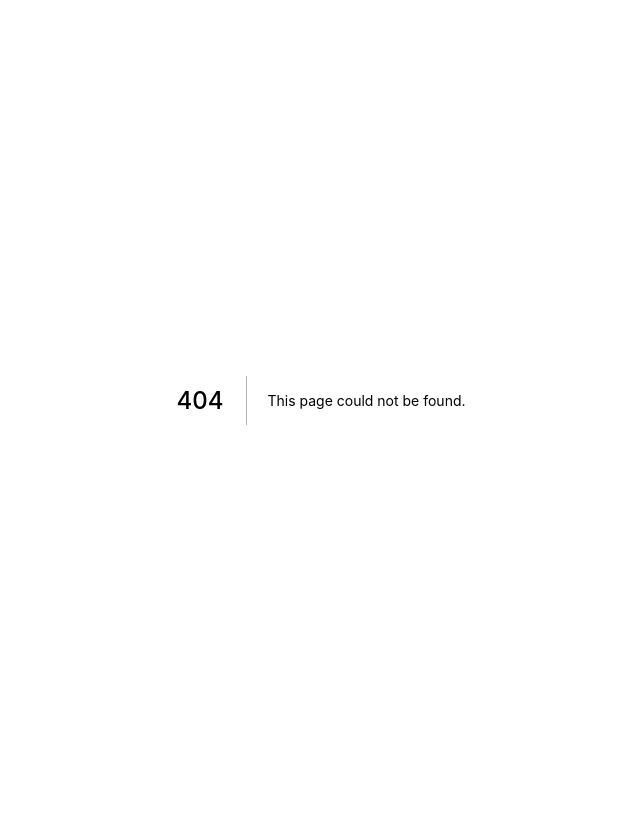
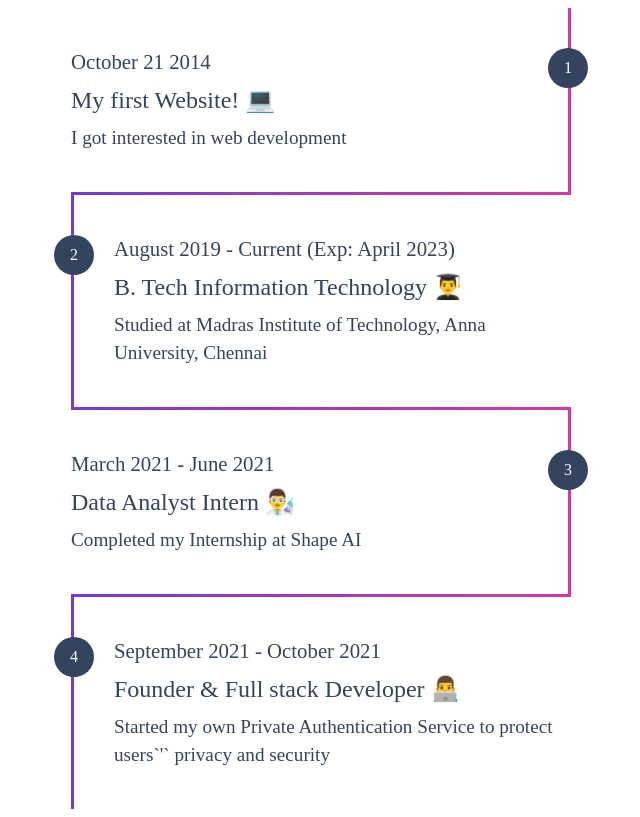
Before and after one commit to tharunoptimus/website, a Next.js app: page /components/thirdSlide in a window 1280 px wide. Before the commit this address had no page. Shown: the whole page, without its empty margins (319-959 px from the left). Built offline with nearby package versions, Linux system fonts and the light colour scheme.

Commit message:
Added third Slide

```diff
--- /dev/null
+++ b/pages/components/thirdSlide.tsx
@@ -0,0 +1,147 @@
+import type { NextPage } from "next"
+
+const Home: NextPage = () => {
+	return (
+		<>
+			<div className="thirdSlide">
+				<div className="timelineItem">
+					<div className="event">
+						<span className="dateContainer">October 21 2014</span>
+						<span className="eventHeading">
+							My first Website! 💻
+						</span>
+						<span className="eventDetails">
+							I got interested in web development
+						</span>
+					</div>
+				</div>
+				<div className="timelineItem">
+					<div className="event">
+						<span className="dateContainer">
+							August 2019 - Current (Exp: April 2023)
+						</span>
+						<span className="eventHeading">
+							B. Tech Information Technology 👨‍🎓{" "}
+						</span>
+						<span className="eventDetails">
+							Studied at Madras Institute of Technology, Anna
+							University, Chennai
+						</span>
+					</div>
+				</div>
+				<div className="timelineItem">
+					<div className="event">
+						<span className="dateContainer">
+							March 2021 - June 2021
+						</span>
+						<span className="eventHeading">
+							Data Analyst Intern 👨‍🔬
+						</span>
+						<span className="eventDetails">
+							Completed my Internship at Shape AI
+						</span>
+					</div>
+				</div>
+				<div className="timelineItem">
+					<div className="event">
+						<span className="dateContainer">
+							September 2021 - October 2021
+						</span>
+						<span className="eventHeading">
+							Founder & Full stack Developer 👨‍💻
+						</span>
+						<span className="eventDetails">
+							Started my own Private Authentication Service to
+							protect users`&apos;` privacy and security
+						</span>
+					</div>
+				</div>
+			</div>
+
+			<style jsx>{`
+				.thirdSlide {
+					min-width: 300px;
+					max-width: 500px;
+					margin: auto;
+					color: #000;
+				}
+				.thirdSlide .timelineItem {
+					font-size: 1em;
+					line-height: 1.75em;
+					border-top: 3px solid;
+					-o-border-image: linear-gradient(
+						to right,
+						#743ad5 0,
+						#d53a9d 100%
+					);
+					border-image: linear-gradient(
+						to right,
+						#743ad5 0,
+						#d53a9d 100%
+					);
+					border-image-slice: 1;
+					border-width: 3px;
+					margin: 0;
+					padding: 40px;
+					counter-increment: section;
+					position: relative;
+					color: #34435e;
+				}
+				.thirdSlide .timelineItem:before {
+					content: counter(section);
+					position: absolute;
+					border-radius: 50%;
+					padding: 10px;
+					height: 1.25em;
+					width: 1.25em;
+					background-color: #34435e;
+					text-align: center;
+					line-height: 1.25em;
+					color: #fff;
+					font-size: 1em;
+				}
+				.thirdSlide .timelineItem:nth-child(odd) {
+					border-right: 3px solid;
+					padding-left: 0;
+				}
+				.thirdSlide .timelineItem:nth-child(odd):before {
+					left: 100%;
+					margin-left: -20px;
+				}
+				.thirdSlide .timelineItem:nth-child(even) {
+					border-left: 3px solid;
+					padding-right: 0;
+				}
+				.thirdSlide .timelineItem:nth-child(even):before {
+					right: 100%;
+					margin-right: -20px;
+				}
+				.thirdSlide .timelineItem:first-child {
+					border-top: 0;
+					border-top-right-radius: 0;
+					border-top-left-radius: 0;
+				}
+				.thirdSlide .timelineItem:last-child {
+					border-bottom-right-radius: 0;
+					border-bottom-left-radius: 0;
+				}
+				.thirdSlide .event {
+					display: flex;
+					flex-direction: column;
+					gap: 10px;
+				}
+				.thirdSlide .event .dateContainer {
+					font-size: 1.3rem;
+				}
+				.thirdSlide .event .eventHeading {
+					font-size: 1.5rem;
+				}
+				.thirdSlide .event .eventDetails {
+					font-size: 1.2rem;
+				}
+			`}</style>
+		</>
+	)
+}
+
+export default Home
--- a/pages/index.tsx
+++ b/pages/index.tsx
@@ -2,6 +2,7 @@ import type { NextPage } from "next"
 import Head from "next/head"
 import FirstSlide from "./components/firstSlide"
 import SecondSlide from "./components/secondSlide"
+import ThirdSlide from "./components/thirdSlide"
 
 const Home: NextPage = () => {
 	return (
@@ -23,6 +24,7 @@ const Home: NextPage = () => {
 				<div className="firstBreakSlide"></div>
         <SecondSlide />
         <div className="secondBreakSlide"></div>
+        <ThirdSlide />
 
 			</div>
 
```
Also changed, not shown: pages/components/firstSlide.tsx (+11 -7 lines), pages/components/secondSlide.tsx (+10 -11 lines).
